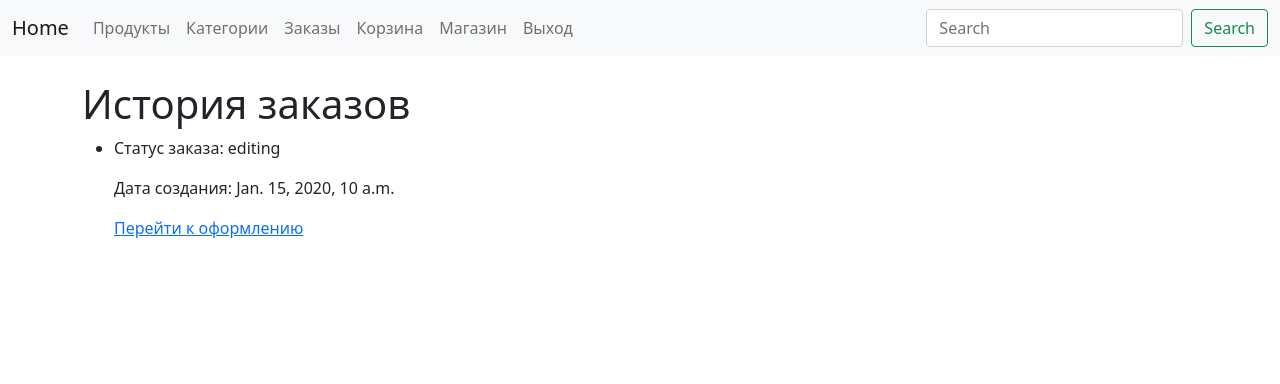
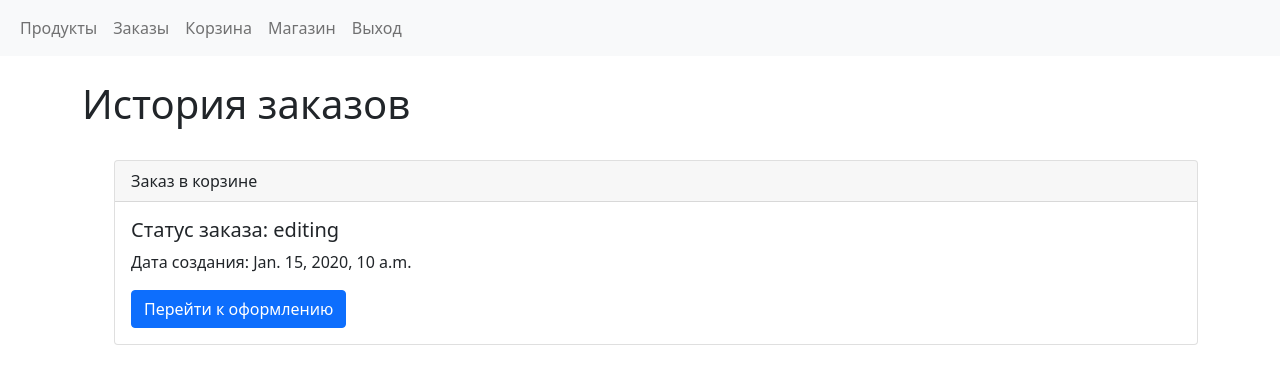
Before and after one commit to Matthewous/netology_python_diplom, a Django app: page /orders/ in a window 1280 px wide. Shown: the top 384 px of the page. Run offline with Django 4.2, Linux system fonts and the light colour scheme; a user stored in the database is signed in; tables that the repository leaves empty hold one stand-in row (values such as "Sample post").

Commit message:
обновлен внешний вид страниц

```diff
--- a/orders/backend/templates/backend/cart.html
+++ b/orders/backend/templates/backend/cart.html
@@ -52,7 +52,7 @@
         {% csrf_token %}
         <label for="delivery_address">Адресс доставки:</label>
         <input type="text" name="delivery_address" id="delivery_address" required>
-        <br>
+        <br/><br/>
         <label for="delivery_date">Дата доставки:</label>
         <input type="date" name="delivery_date" id="delivery_date" required>
         <br><br>
--- a/orders/backend/templates/backend/orders.html
+++ b/orders/backend/templates/backend/orders.html
@@ -2,22 +2,41 @@
 
 {% block content %}
   <h1>История заказов</h1>
+  <br/>
   {% if orders %}
     <ul>
       {% for order in orders %}
-        <li>
         {% if order.status == 'editing' %}
-            <p>Статус заказа: {{ order.status }}</p>
-            <p>Дата создания: {{ order.created_at }}</p>
-            <a href="{% url 'cart' %}">Перейти к оформлению</a>
+        <div class="card">
+          <div class="card-header">
+            Заказ в корзине
+          </div>
+          <div class="card-body">
+            <h5 class="card-title">Статус заказа: {{ order.status }}</h5>
+            <p class="card-text">Дата создания: {{ order.created_at }}</p>
+            <a href="{% url 'cart' %}" class="btn btn-primary">Перейти к оформлению</a>
+          </div>
         {% else %}
-            <p>Статус заказа: {{ order.status }}</p>
+        <div class="card">
+          <div class="card-header">
+            Заказ №: {{ order.id }}
+          </div>
+          <div class="card-body">
+            <h5 class="card-title">Статус заказа: {{ order.status }}</h5>
+            <p class="card-text">Дата оформления заказа: {{ order.order_date }}</p>
+            <p class="card-text">Ожидаемая дата доставки: {{ order.delivery_date }}</p>
+            <p class="card-text">Адресс доставки: {{ order.delivery_address }}</p>
+            <p class="card-text">Дата создания: {{ order.created_at }}</p>
+            <a href="{% url 'order_detail' order.id %}" class="btn btn-primary">Перейти в карточку заказа</a>
+          </div>
+        </div>
+        <br/>
+          <!-- <p>Статус заказа: {{ order.status }}</p>
           <p>Адресс доставки: {{ order.delivery_address }}</p>
           <p>Ожидаемая дата доставки: {{ order.delivery_date }}</p>
           <p>Дата оформления заказа: {{ order.order_date }}</p>
-            <a href="{% url 'order_detail' order.id %}">Перейти в карточку</a>
+          <a href="{% url 'order_detail' order.id %}">Перейти в карточку</a> -->
         {% endif %}
-        </li>
       {% endfor %}
     </ul>
   {% else %}
--- a/orders/backend/templates/navbar.html
+++ b/orders/backend/templates/navbar.html
@@ -1,21 +1,14 @@
 <nav class="navbar navbar-expand-lg navbar-light bg-light">
     <div class="container-fluid">
-      <a class="navbar-brand" href="{% url 'home' %}">Home</a>
       <button class="navbar-toggler" type="button" data-bs-toggle="collapse" data-bs-target="#navbarSupportedContent" aria-controls="navbarSupportedContent" aria-expanded="false" aria-label="Toggle navigation">
         <span class="navbar-toggler-icon"></span>
       </button>
       <div class="collapse navbar-collapse" id="navbarSupportedContent">
         <ul class="navbar-nav me-auto mb-2 mb-lg-0">
-          <!-- <li class="nav-item">
-            <a class="nav-link active" aria-current="page" href="#">Home</a>
-          </li> -->
-          <li class="nav-item">
-            <a class="nav-link" href="{% url 'products_list' %}">Продукты</a>
-          </li>
-          <li class="nav-item">
-            <a class="nav-link" href="{% url 'categories' %}">Категории</a>
-          </li>
           {% if user.is_authenticated %}
+            <li class="nav-item">
+              <a class="nav-link" href="{% url 'products_list' %}">Продукты</a>
+            </li>
             <li class="nav-item">
                 <a class="nav-link" href="{% url 'orders' %}">Заказы</a>
             </li>
@@ -36,25 +29,7 @@
                 <a class="nav-link" href="{% url 'login' %}">Вход</a>
             </li>
           {% endif %}
-          <!-- <li class="nav-item dropdown">
-            <a class="nav-link dropdown-toggle" href="#" id="navbarDropdown" role="button" data-bs-toggle="dropdown" aria-expanded="false">
-              Dropdown
-            </a>
-            <ul class="dropdown-menu" aria-labelledby="navbarDropdown">
-              <li><a class="dropdown-item" href="#">Action</a></li>
-              <li><a class="dropdown-item" href="#">Another action</a></li>
-              <li><hr class="dropdown-divider"></li>
-              <li><a class="dropdown-item" href="#">Something else here</a></li>
-            </ul>
-          </li> -->
-          <!-- <li class="nav-item">
-            <a class="nav-link disabled" href="#" tabindex="-1" aria-disabled="true">Disabled</a>
-          </li> -->
         </ul>
-        <form class="d-flex">
-          <input class="form-control me-2" type="search" placeholder="Search" aria-label="Search">
-          <button class="btn btn-outline-success" type="submit">Search</button>
-        </form>
       </div>
     </div>
   </nav>
```
Lines whose indentation alone changed are shown as unchanged.
